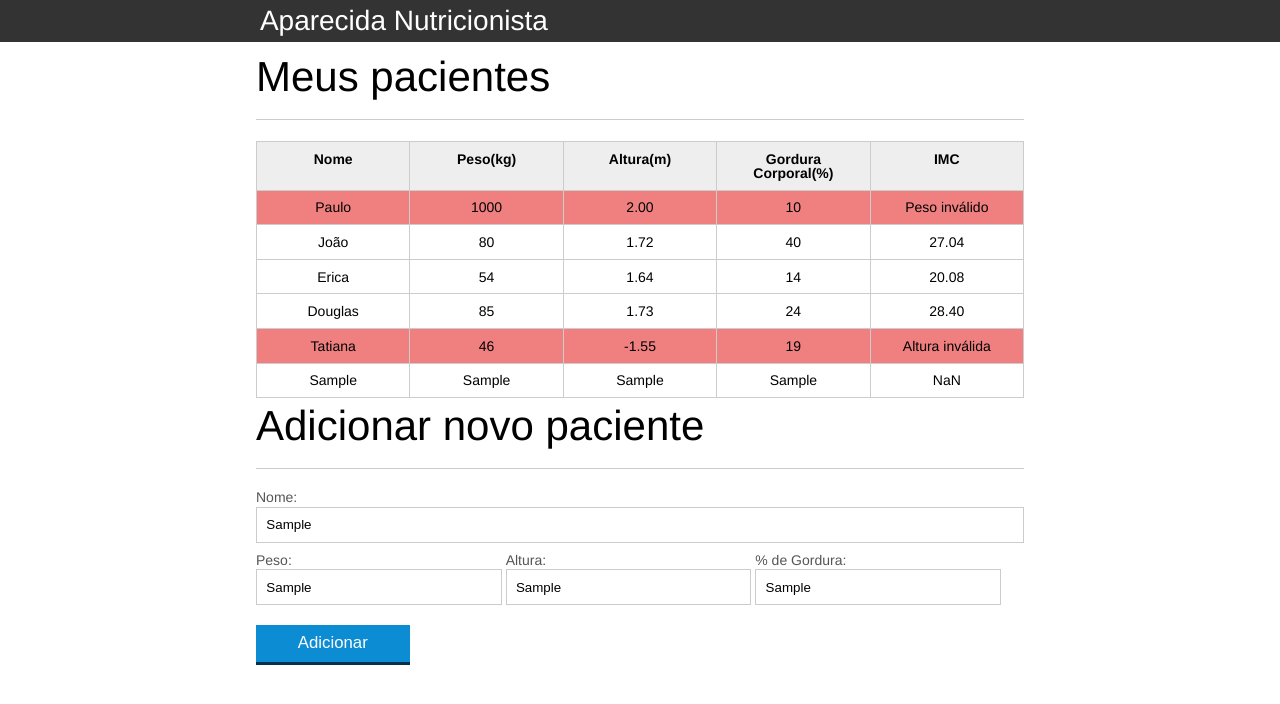
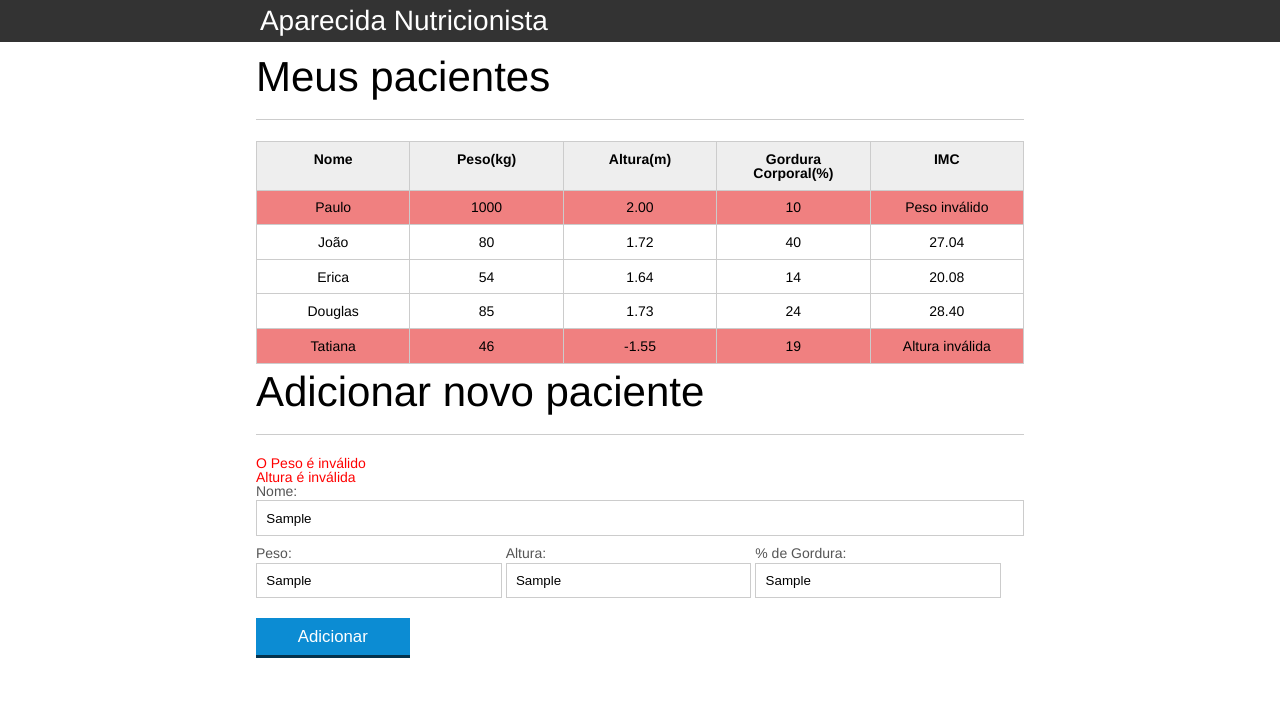
Before and after one commit to HenriqueCCdA/AluraJavaScript, a plain HTML site: page javaScript_programando_na_linguagem_da_web/index.html in a window 1280 px wide. Both pictures are taken after typing "Sample", "Sample", "Sample", "Sample" into the empty fields and a click on the button "Adicionar". Drawn offline with Linux system fonts and the light colour scheme.

Commit message:
Validando formulário.

```diff
--- a/javaScript_programando_na_linguagem_da_web/css/index.css
+++ b/javaScript_programando_na_linguagem_da_web/css/index.css
@@ -136,3 +136,7 @@ button[disabled=disabled], button:disabled {
 .paciente-invalido{
 	background-color: lightcoral;
 }
+
+#mensagens-erro{
+	color: red;
+}
--- a/javaScript_programando_na_linguagem_da_web/index.html
+++ b/javaScript_programando_na_linguagem_da_web/index.html
@@ -75,6 +75,8 @@
 
 		<section class="container">
 			<h2 id="titulo-form">Adicionar novo paciente</h2>
+			<ul id="mensagens-erro">
+			</ul>
 			<form id="form-adiciona">
 				<div class="">
 					<label for="nome">Nome:</label>
--- a/javaScript_programando_na_linguagem_da_web/js/calcula_imc.js
+++ b/javaScript_programando_na_linguagem_da_web/js/calcula_imc.js
@@ -16,11 +16,10 @@ for(var i = 0; i < pacientes.length; i++){
 
     let tdImc = paciente.querySelector(".info-imc");
 
+    let pesoEhValido = validaPeso(peso);
+    let alturaEhValido = validaAltura(altura);
 
-    let pesoEhValido = true;
-    let alturaEhValido = true;
-
-    if(peso <= 0.0 || peso >= 1000){
+    if(!pesoEhValido){
         console.log('Peso inválido');
         pesoEhValido = false;
         tdImc.textContent = 'Peso inválido';
@@ -28,13 +27,14 @@ for(var i = 0; i < pacientes.length; i++){
         paciente.classList.add("paciente-invalido");
     }
 
-    if(altura <= 0.0 || altura >= 3.0){
+    if(!alturaEhValido){
         console.log('Altura inválida');
         alturaEhValido = false;
         tdImc.textContent = 'Altura inválida';
 
         paciente.classList.add("paciente-invalido");
     }
+
 
     if( pesoEhValido && alturaEhValido){
         let imc = calculaImc(peso, altura);
@@ -47,3 +47,19 @@ function calculaImc(peso, altura){
 
     return imc.toFixed(2);
 }
+
+function validaPeso(peso){
+
+    if(peso >= 0.0 && peso < 1000){
+        return true;
+    }
+    return false;
+}
+
+function validaAltura(altura){
+
+    if(altura >= 0.0 && altura <= 3.0){
+        return true;
+    }
+    return false;
+}
--- a/javaScript_programando_na_linguagem_da_web/js/form.js
+++ b/javaScript_programando_na_linguagem_da_web/js/form.js
@@ -8,6 +8,14 @@ botaoAdicionar.addEventListener("click", (event) => {
     // Extraindo informoes do paciente do form
     let paciente = obtemPacienteDoFormulario(form);
 
+    let erros = validaPaciente(paciente)
+
+    console.log(erros)
+    if(erros.length > 0){
+        exibeMensagemDeErro(erros);
+        return;
+    }
+
     // cria a tr e a td do paciente
     let pacienteTr = montaTr(paciente);
 
@@ -16,7 +24,22 @@ botaoAdicionar.addEventListener("click", (event) => {
 
     tabela.appendChild(pacienteTr);
 
+    let mensagemErro = document.querySelector("#mensagens-erro");
+    mensagemErro.innerHTML = "";
+
 });
+
+function exibeMensagemDeErro(erros){
+    let ul = document.querySelector("#mensagens-erro");
+    ul.innerHTML = "";
+    erros.forEach(erro => {
+        let li = document.createElement("li");
+        li.textContent = erro;
+        ul.appendChild(li);
+    });
+
+}
+
 
 function obtemPacienteDoFormulario(form){
 
@@ -52,3 +75,29 @@ function montaTd(dado, classe){
 
     return td;
 }
+
+function validaPaciente(paciente){
+
+    let erros =[];
+
+    if(paciente.nome.length == 0)
+        erros.push("O nome não pode ser em branco");
+
+    if(paciente.gordura.length <= 0)
+        erros.push("A gordura não pode ser em branco");
+
+    if(paciente.peso.length == 0)
+        erros.push("O Peso não pode ser em branco");
+
+    if(paciente.altura.length == 0)
+        erros.push("O Peso não pode ser em branco");
+
+
+    if(!validaPeso(paciente.peso))
+        erros.push("O Peso é inválido");
+
+    if(!validaAltura(paciente.altura))
+        erros.push("Altura é inválida");
+
+    return erros;
+}
```
